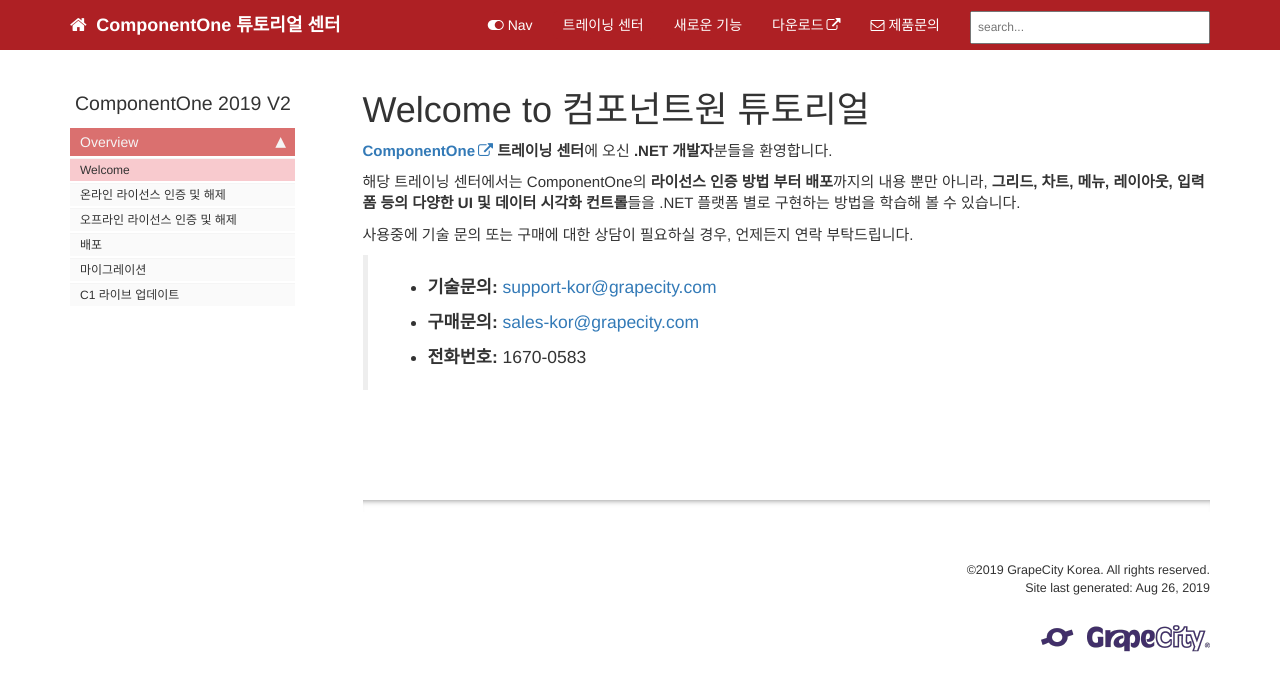
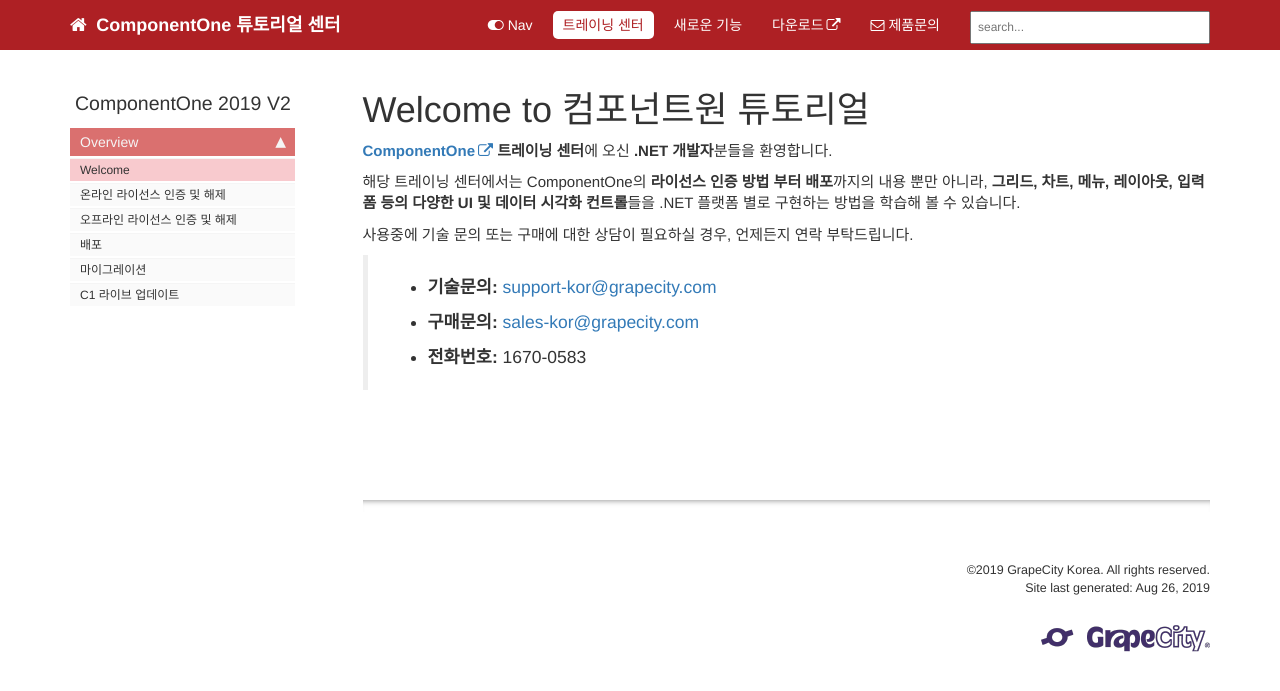
Before and after one commit to grapecity-korea/C1Training.github.io, a Jekyll site: the page built from index.md, in a window 1280 px wide. Shown: the top 691 px of the page. Built offline with Jekyll 4.4.1, drawn with Linux system fonts in a browser that asks for light colours; comment, search, counter and statistics services are not loaded.

Commit message:
Update theme-gck.css

```diff
--- a/css/theme-gck.css
+++ b/css/theme-gck.css
@@ -98,8 +98,8 @@ a.navbar-brand:hover {
 .navbar-inverse .navbar-nav > .active > a,
 .navbar-inverse .navbar-nav > .active > a:hover,
 .navbar-inverse .navbar-nav > .active > a:focus {
-  background-color: #ae2024;
-  color: #fff;
+  color: #ae2024;
+  background-color: #fff;
 }
 
 .btn-primary:hover,
```
